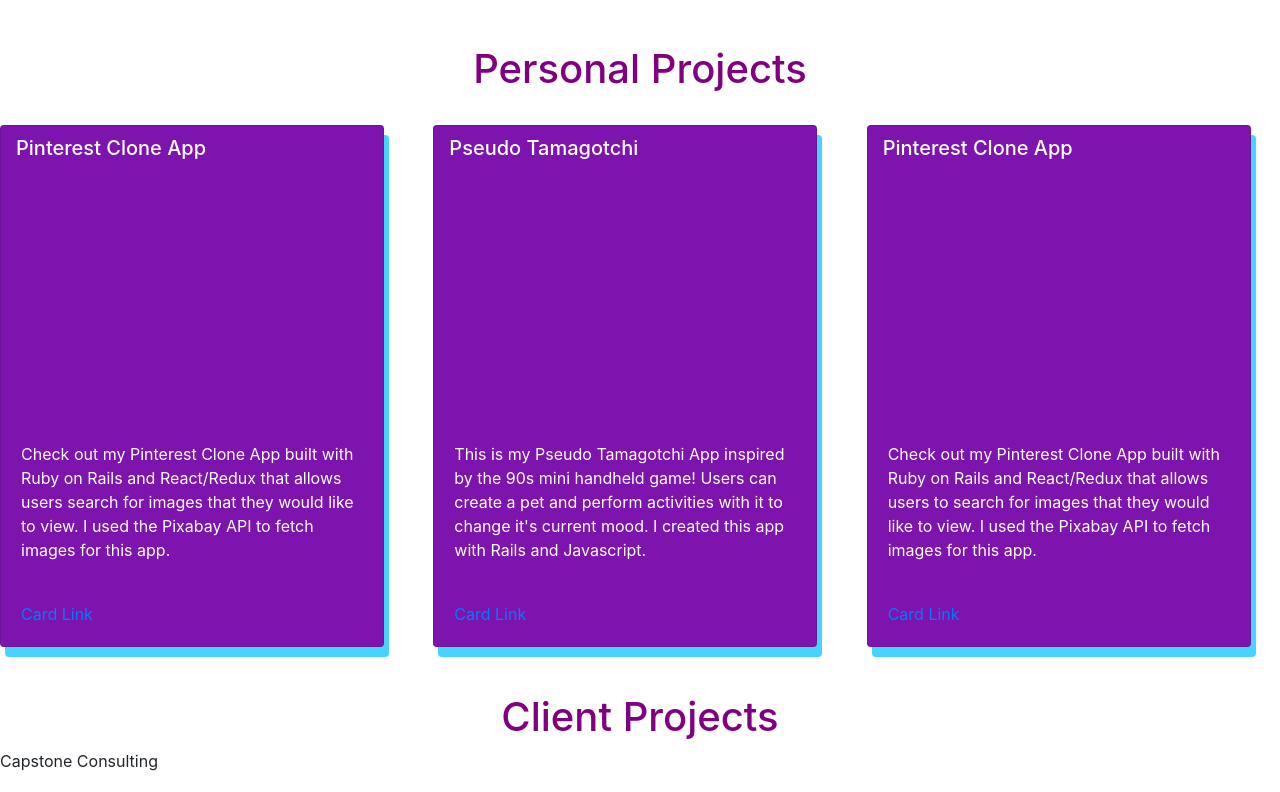
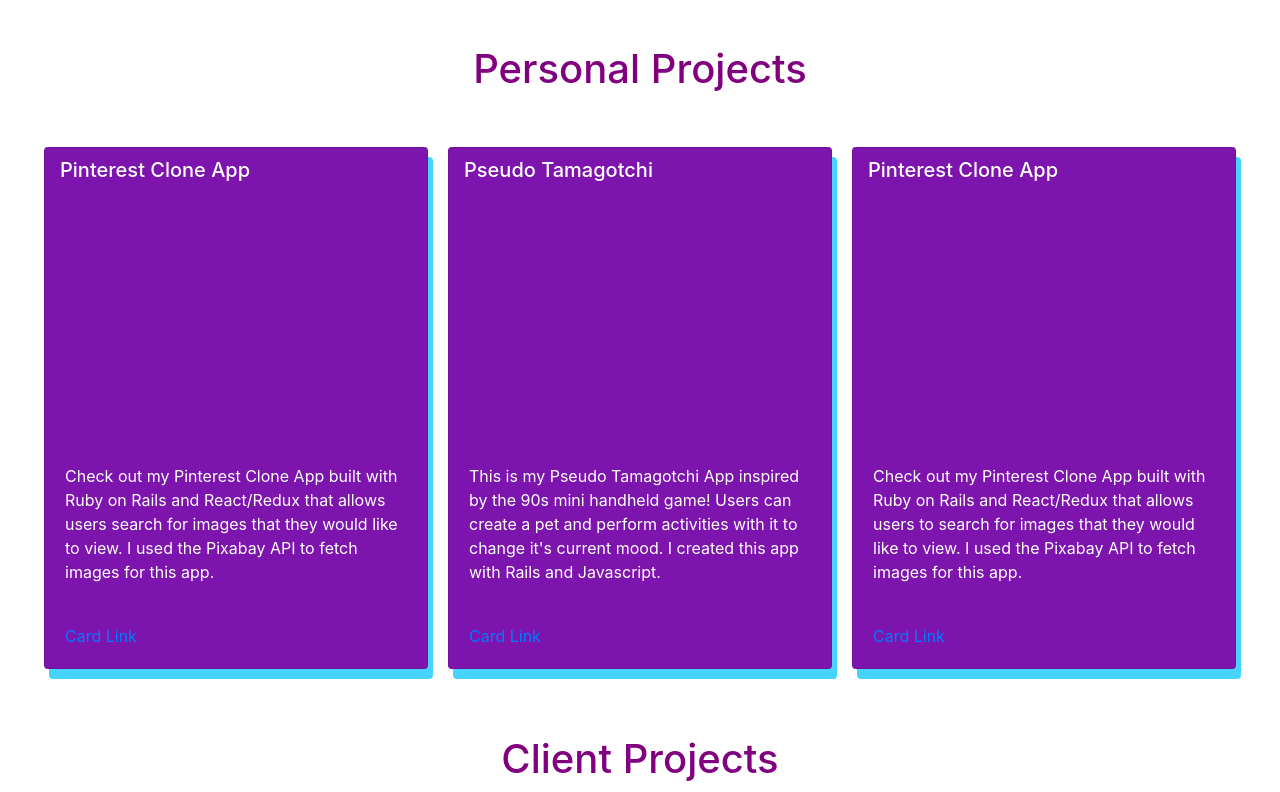
Before and after one commit to SMakaiTakori/portfolio, a React (Create React App) app in the folder portfolio-website/: page / in a window 1280 px wide. Shown: the part 1400-2192 px from the top of the page. Built offline with nearby package versions, Linux system fonts and the light colour scheme.

Commit message:
fixed gap between project cards

```diff
--- a/portfolio-website/public/style.css
+++ b/portfolio-website/public/style.css
@@ -8,7 +8,7 @@ h4 {
 
 .section-header {
   margin-top: 10px;
-  /* margin-bottom: 10px; */
+  margin-bottom: 10px;
   text-align: center;
 }
 
--- a/portfolio-website/src/components/Projects.js
+++ b/portfolio-website/src/components/Projects.js
@@ -20,7 +20,7 @@ const Projects = () => {
         }}
       >
         <br />
-        <CardColumns style={{ margin: "0 auto" }}>
+        <CardColumns style={{ margin: "20px 200px" }}>
           <Card
             style={{
               boxShadow: "5px 10px rgba(70, 212, 254) ",
```
